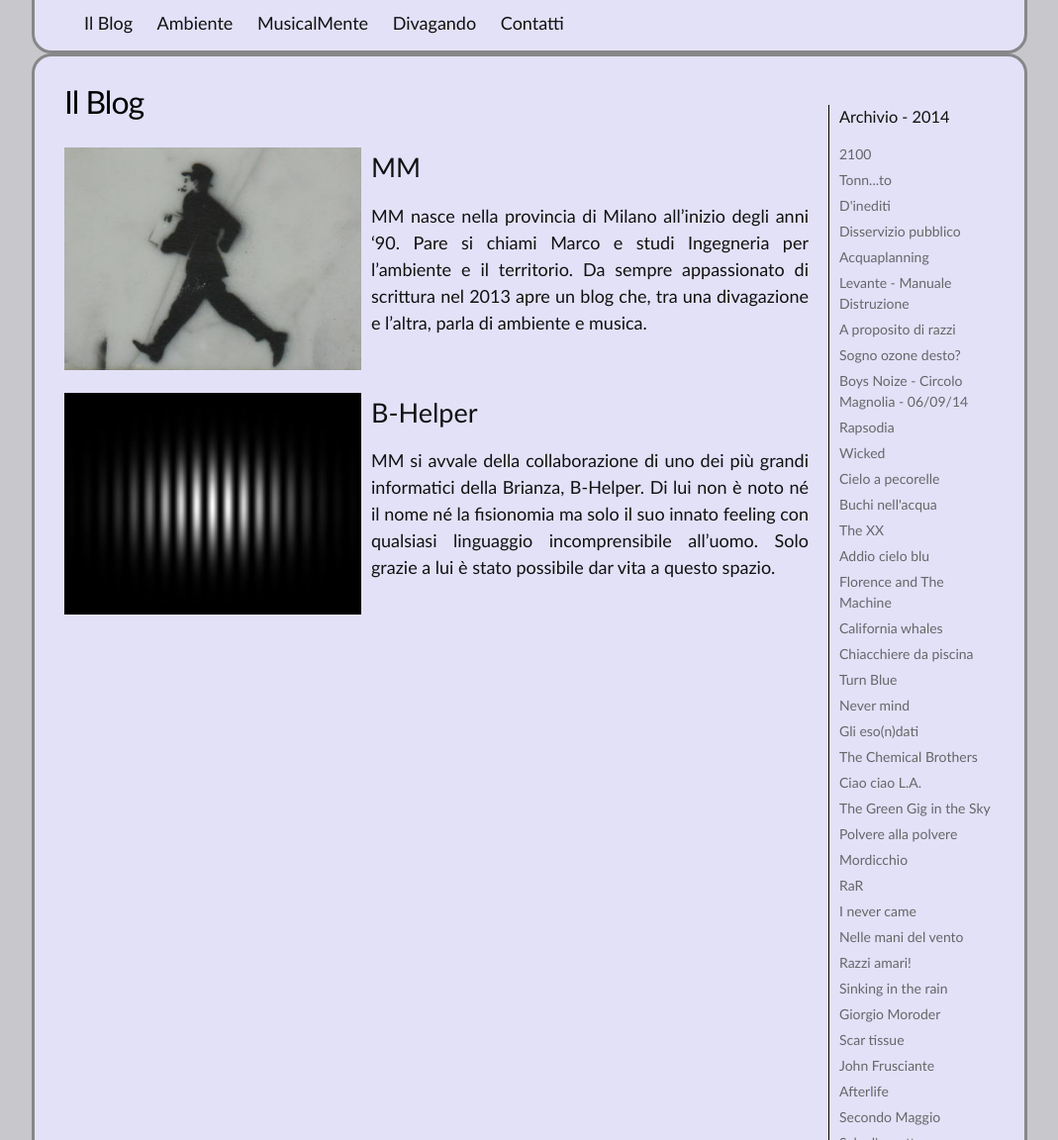
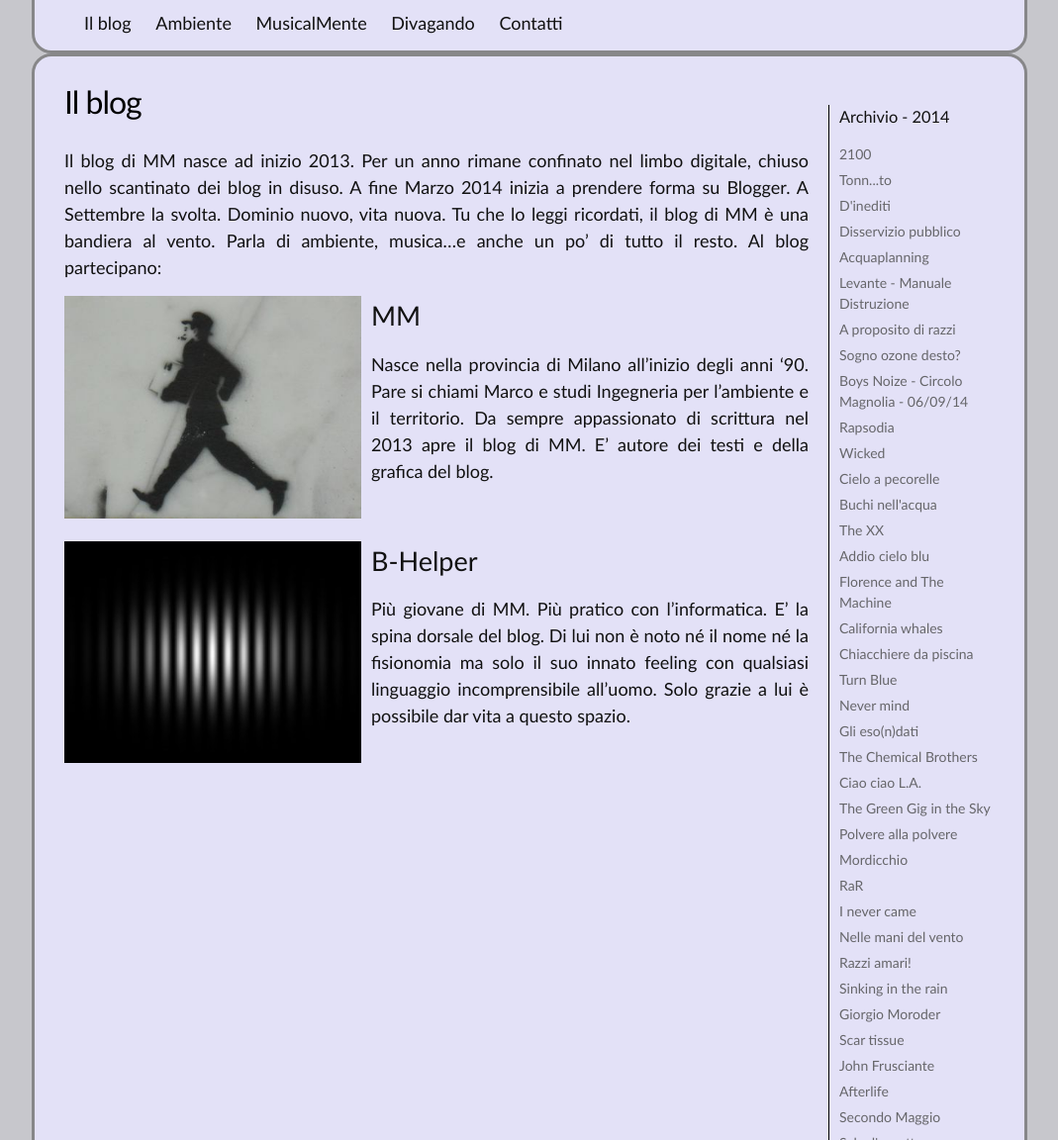
Before and after one commit to ilblogdimm/ilblogdimm, a Jekyll site: the page built from MM.md, in a window 1280 px wide and 1400 px high, scrolled down 405 px. Shown: the part 248-1400 px from the top of the window at 99% size, without its empty margins (105-1174 px from the left). Built offline with Jekyll 4.4.1, drawn with Linux system fonts in a browser that asks for light colours.

Commit message:
Modifiche in "Il blog" e "Contatti"

```diff
--- a/MM.md
+++ b/MM.md
@@ -1,10 +1,12 @@
 ---
 layout: page
-title: "Il Blog"
+title: "Il blog"
 permalink: /mm/
 comments: False
 weight: 1
 ---
+
+Il blog di MM nasce ad inizio 2013. Per un anno rimane confinato nel limbo digitale, chiuso nello scantinato dei blog in disuso. A fine Marzo 2014 inizia a prendere forma su Blogger. A Settembre la svolta. Dominio nuovo, vita nuova. Tu che lo leggi ricordati, il blog di MM è una bandiera al vento. Parla di ambiente, musica...e anche un po' di tutto il resto. Al blog partecipano:
 
 <div markdown="1" id="img-MM">
 ![MM](/assets/Omino_piccolo.jpg "MM")
@@ -12,9 +14,9 @@ weight: 1
 
 # MM
 
-MM nasce nella provincia di Milano all'inizio degli anni '90. Pare si chiami
+Nasce nella provincia di Milano all'inizio degli anni '90. Pare si chiami
 Marco e studi Ingegneria per l'ambiente e il territorio. Da sempre appassionato
-di scrittura nel 2013 apre un blog che, tra una divagazione e l'altra, parla di ambiente e musica.
+di scrittura nel 2013 apre il blog di MM. E' autore dei testi e della grafica del blog.
 
 <br />
 
@@ -24,6 +26,6 @@ di scrittura nel 2013 apre un blog che, tra una divagazione e l'altra, parla di
 
 # B-Helper
 
-MM si avvale della collaborazione di uno dei più grandi informatici della Brianza, B-Helper. Di lui
+Più giovane di MM. Più pratico con l'informatica. E' la spina dorsale del blog. Di lui
 non è noto né il nome né la fisionomia ma solo il suo innato feeling con qualsiasi linguaggio
-incomprensibile all'uomo. Solo grazie a lui è stato possibile dar vita a questo spazio.
+incomprensibile all'uomo. Solo grazie a lui è possibile dar vita a questo spazio.
```
Also changed, not shown: contatti.md (+6 -1 lines).
